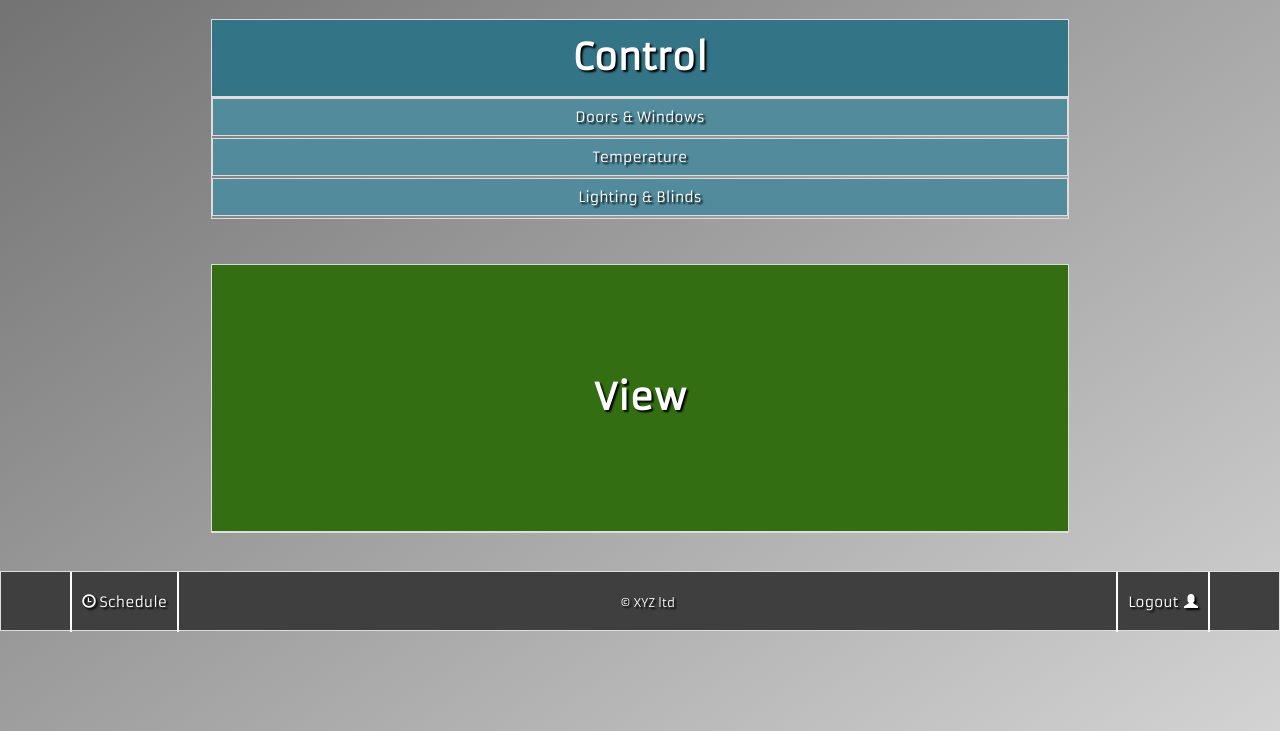
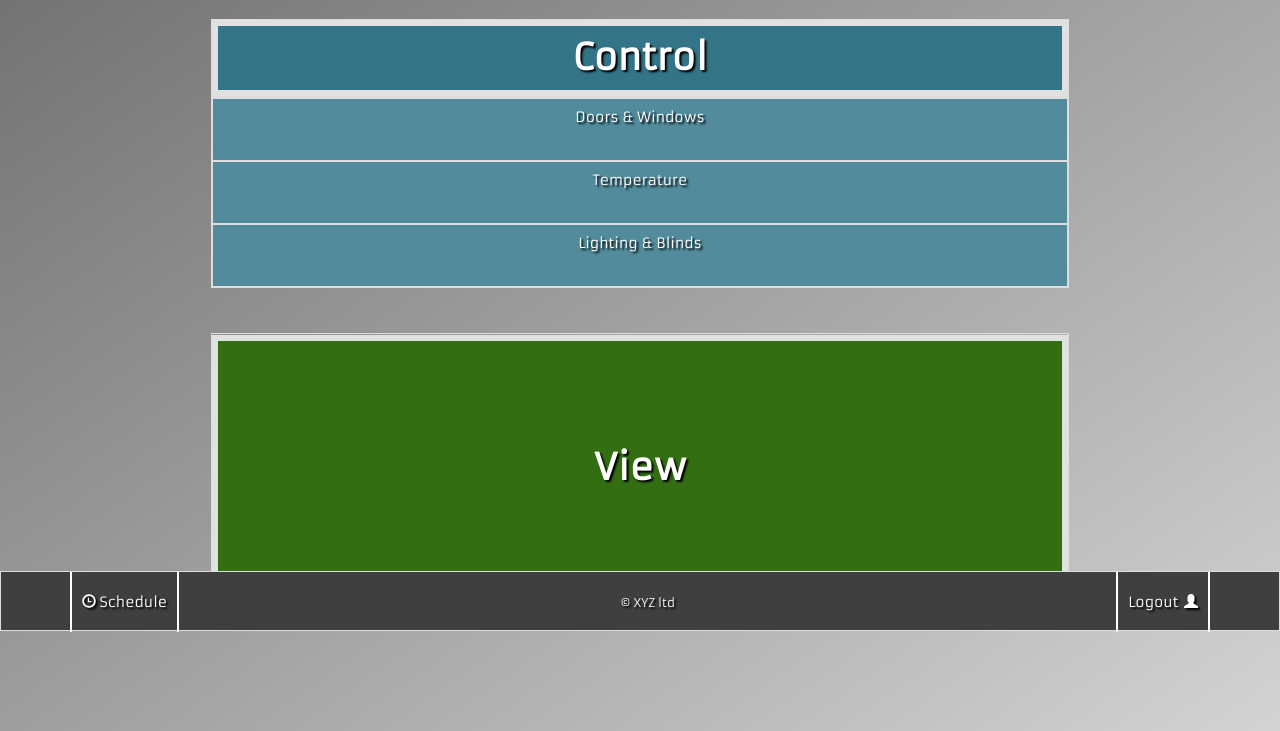
Before and after one commit to MizdaCollinz/Assignment3_Source, a plain HTML site: page index.html in a window 1280 px wide. Both pictures are taken after a click on the element "Control". Shown: the part 169-900 px from the top of the page. Drawn offline with nearby package versions, Linux system fonts and the light colour scheme.

Commit message:
Button Hovers Added

```diff
--- a/css/styles.css
+++ b/css/styles.css
@@ -91,6 +91,10 @@ footer{
     border-right: 2px white solid;
 }
 
+#ScheduleIcon{
+
+}
+
 #logout {
     position: relative;
     bottom:0px;
@@ -162,11 +166,13 @@ footer{
     background-color: #549431;
     display:none;
     opacity:0;
+    height:63px;
 }
 .ControlMenuTD{
     background-color: #518B9C;
     opacity:0;
     display:none;
+    height:63px;
 }
 
 /*Animations on Main Menu*/
@@ -211,3 +217,70 @@ footer{
         opacity:0;
     }
 }
+
+/* Ripple Out from http://ianlunn.github.io/Hover/ */
+
+@-webkit-keyframes hvr-ripple-out {
+  100% {
+    top: -12px;
+    right: -12px;
+    bottom: -12px;
+    left: -12px;
+    opacity: 0;
+  }
+}
+
+@keyframes hvr-ripple-out {
+  100% {
+    top: -12px;
+    right: -12px;
+    bottom: -12px;
+    left: -12px;
+    opacity: 0;
+  }
+}
+
+.hvr-ripple-out {
+  vertical-align: middle;
+  -webkit-transform: translateZ(0);
+  transform: translateZ(0);
+  box-shadow: 0 0 1px rgba(0, 0, 0, 0);
+  -webkit-backface-visibility: hidden;
+  backface-visibility: hidden;
+  -moz-osx-font-smoothing: grayscale;
+  position: relative;
+}
+.hvr-ripple-out:before {
+  content: '';
+  position: absolute;
+  border: #e1e1e1 solid 6px;
+  top: 0;
+  right: 0;
+  bottom: 0;
+  left: 0;
+  -webkit-animation-duration: 1s;
+  animation-duration: 1s;
+}
+.hvr-ripple-out:hover:before, .hvr-ripple-out:focus:before, .hvr-ripple-out:active:before {
+  -webkit-animation-name: hvr-ripple-out;
+  animation-name: hvr-ripple-out;
+}
+
+/* Shrink from http://ianlunn.github.io/Hover/ */
+.hvr-shrink {
+  vertical-align: middle;
+  -webkit-transform: translateZ(0);
+  transform: translateZ(0);
+  box-shadow: 0 0 1px rgba(0, 0, 0, 0);
+  -webkit-backface-visibility: hidden;
+  backface-visibility: hidden;
+  -moz-osx-font-smoothing: grayscale;
+  -webkit-transition-duration: 0.3s;
+  transition-duration: 0.3s;
+  -webkit-transition-property: transform;
+  transition-property: transform;
+}
+.hvr-shrink:hover, .hvr-shrink:focus, .hvr-shrink:active {
+  -webkit-transform: scale(0.9);
+  transform: scale(0.9);
+}
--- a/index.html
+++ b/index.html
@@ -10,6 +10,7 @@
 	<link href="css/styles.css" rel="stylesheet">
         <!-- Google Fonts-->
     <link href='https://fonts.googleapis.com/css?family=Kaushan+Script|Armata' rel='stylesheet' type='text/css'>
+    <link href="//maxcdn.bootstrapcdn.com/font-awesome/4.2.0/css/font-awesome.min.css" rel="stylesheet" media="all">
 
 
     </head>
@@ -31,18 +32,18 @@
                 <table class="table table-bordered">
                     <thead>
                         <tr>
-                            <th onmouseover="hoverControl()" onclick="expandFunctionControl()" id="controlButton">Control</th>
+                            <th class="hvr-ripple-out" onclick="expandFunctionControl()" id="controlButton">Control</th>
                         </tr>
                     </thead>
                     <tbody>
                         <tr>
-                            <td class="ControlMenuTD"><a>Doors &amp; Windows</a></td>
+                            <td class="ControlMenuTD hvr-shrink"><a>Doors &amp; Windows</a></td>
                         </tr>
                         <tr>
-                            <td class="ControlMenuTD"><a>Temperature</a></td>
+                            <td class="ControlMenuTD hvr-shrink"><a>Temperature</a></td>
                         </tr>
                         <tr>
-                            <td class="ControlMenuTD"><a>Lighting &amp; Blinds</a></td>
+                            <td class="ControlMenuTD hvr-shrink"><a>Lighting &amp; Blinds</a></td>
                         </tr>
                     </tbody>
                 </table>
@@ -53,20 +54,20 @@
                 <table class="table table-bordered">
                     <thead>
                         <tr>
-                            <th onclick="expandFunctionView()" id="viewButton">View
+                            <th  class="hvr-ripple-out" onclick="expandFunctionView()" id="viewButton">View
                             </th>
                         </tr>
                     </thead>
 
                     <tbody>
                          <tr>
-                             <td class="ViewMenuTD"><a>Surveillance Feeds</a></td>
+                             <td class="ViewMenuTD hvr-shrink"><a>Surveillance Feeds</a></td>
                         </tr>
                         <tr>
-                            <td class="ViewMenuTD"><a>Motion Sensing</a></td>
+                            <td class="ViewMenuTD hvr-shrink"><a>Motion Sensing</a></td>
                         </tr>
                         <tr>
-                            <td class="ViewMenuTD"><a>Energy Data</a></td>
+                            <td class="ViewMenuTD hvr-shrink"><a>Energy Data</a></td>
                         </tr>
                     </tbody>
 
@@ -80,7 +81,7 @@
         <footer class="footer">
             <div class="container">
                 <span class="pull-left" id="Schedule">
-                   <span class="glyphicon glyphicon-time"></span> Schedule
+                   <span id="" class="glyphicon glyphicon-time"></span> Schedule
 
                 </span>
 
```
